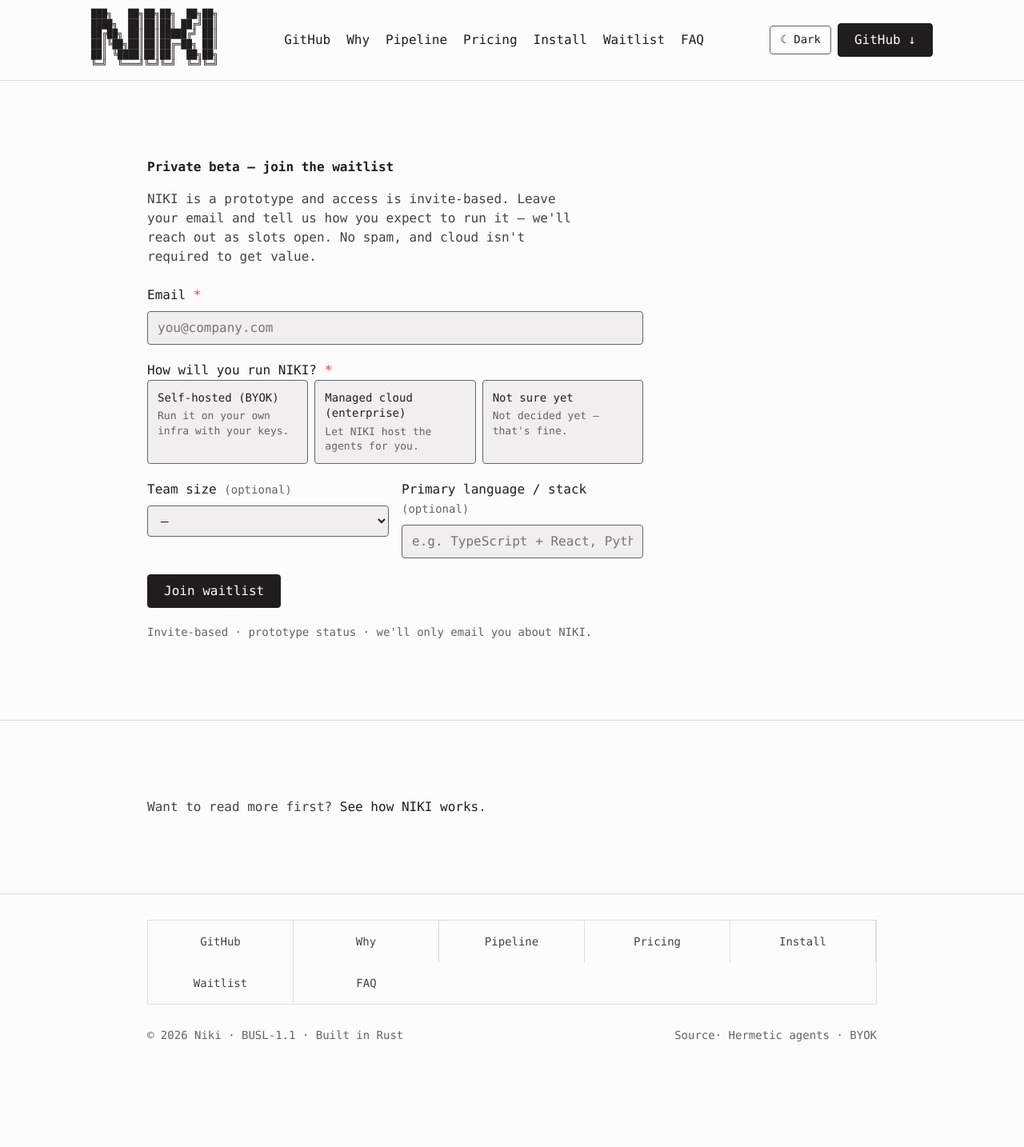
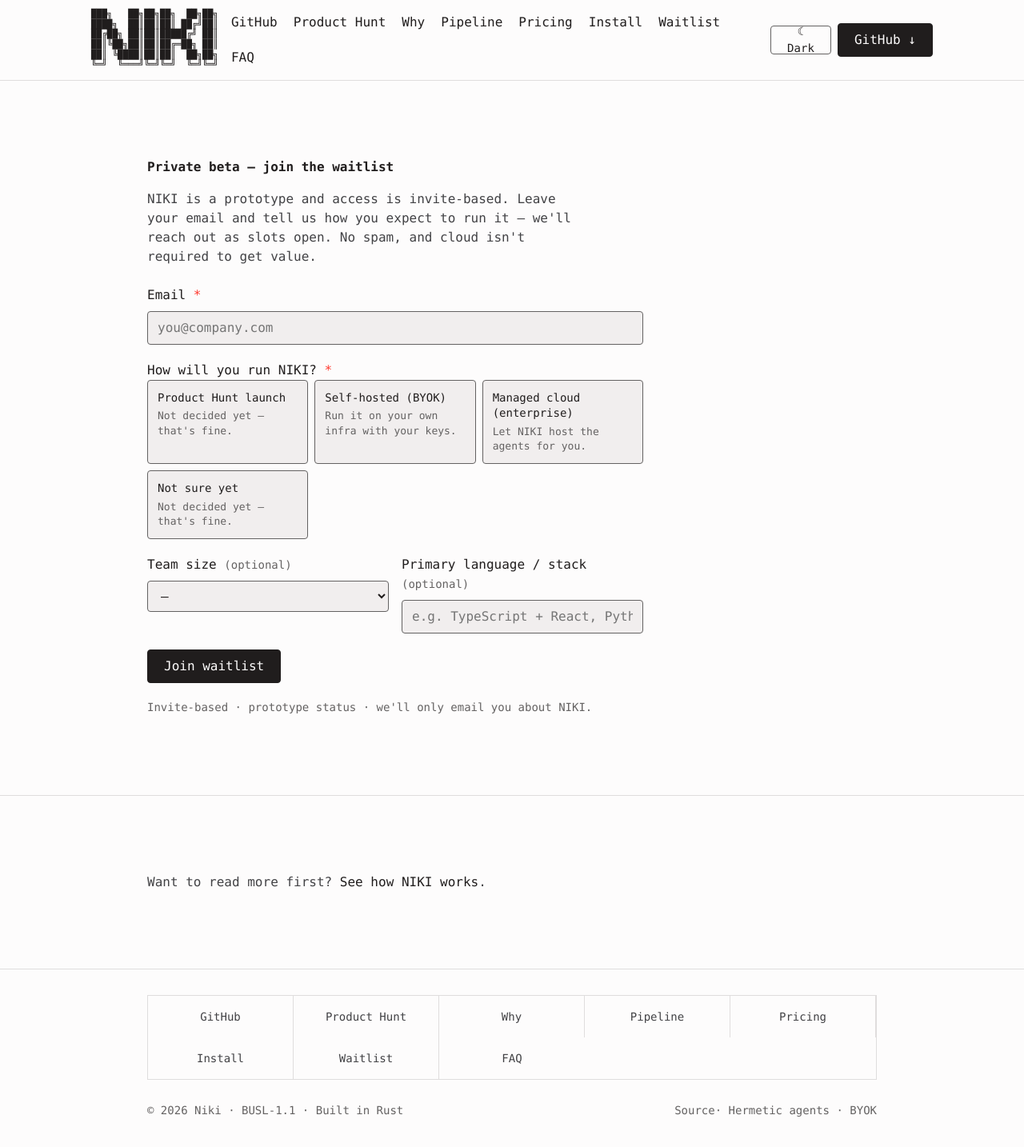
Before and after one commit to RavaniRoshan/niki-site, a React (Vite) app: page /waitlist in a window 1280 px wide. Shown: the whole page at 80% size. Before the commit the page ends 1340 px from the top, so only its background shows below. Built offline with nearby package versions, Linux system fonts and the light colour scheme.

Commit message:
feat: add Product Hunt launch announcement

```diff
--- a/index.html
+++ b/index.html
@@ -23,6 +23,7 @@
   />
   <meta property="og:url" content="https://niki.ai/" />
   <meta property="og:image" content="https://niki.ai/og-image.svg" />
+  <meta property="og:locale" content="en_US" />
 
     <meta name="twitter:card" content="summary_large_image" />
     <meta name="twitter:title" content="Niki · AI coding agents that ship reviewable pull requests" />
--- a/src/App.jsx
+++ b/src/App.jsx
@@ -6,6 +6,7 @@
 import Install from './components/Install.jsx'
 import AudienceCli from './components/AudienceCli.jsx'
 import Shipped from './components/Shipped.jsx'
+import ProductHunt from './components/ProductHunt.jsx'
 import Pricing from './components/Pricing.jsx'
 import Faq from './components/Faq.jsx'
 import CtaStrip from './components/CtaStrip.jsx'
@@ -30,6 +31,7 @@
         <Install />
         <AudienceCli />
         <Shipped />
+        <ProductHunt />
         <Pricing />
         <Faq />
         <CtaStrip />
--- a/src/components/Footer.jsx
+++ b/src/components/Footer.jsx
@@ -9,6 +9,7 @@
       <Reveal className="container">
         <div className="foot-links" data-od-id="footer-links">
           <a href={GITHUB_URL} target="_blank" rel="noopener">GitHub</a>
+          <a href="https://www.producthunt.com/products/niki" target="_blank" rel="noopener">Product Hunt</a>
           <Link to="/#why">Why</Link>
           <Link to="/#pipeline">Pipeline</Link>
           <Link to="/#pricing">Pricing</Link>
--- /dev/null
+++ b/src/components/ProductHunt.jsx
@@ -0,0 +1,26 @@
+import { Reveal } from './motion.jsx'
+
+const PH_URL = 'https://www.producthunt.com/products/niki'
+
+export default function ProductHunt() {
+  return (
+    <section className="section" data-od-id="producthunt" id="producthunt">
+      <Reveal className="container">
+        <h2 className="heading mb-lg">Launching on Product Hunt</h2>
+        <p className="body mb-xl" style={{ maxWidth: '52ch' }}>
+          Niki is about to launch on Product Hunt. Join the waitlist, follow the
+          launch, and be among the first to try the hermetic multi-agent coding
+          system that ships reviewable pull requests.
+        </p>
+        <div className="hero-cta">
+          <a className="btn btn-primary" href={PH_URL} target="_blank" rel="noopener">
+            Follow on Product Hunt
+          </a>
+          <a className="btn btn-secondary" href="#start">
+            Install now
+          </a>
+        </div>
+      </Reveal>
+    </section>
+  )
+}
--- a/src/components/TopNav.jsx
+++ b/src/components/TopNav.jsx
@@ -15,6 +15,7 @@
         <LogoWordmark ariaLabel="Niki" dataOdId="logo" />
         <nav className="topnav-links" data-od-id="nav-links">
           <a href={GITHUB_URL} target="_blank" rel="noopener">GitHub</a>
+          <a href="https://www.producthunt.com/products/niki" target="_blank" rel="noopener">Product Hunt</a>
           <Link to="/#why">Why</Link>
           <Link to="/#pipeline">Pipeline</Link>
           <Link to="/#pricing">Pricing</Link>
--- a/src/lib/waitlist.js
+++ b/src/lib/waitlist.js
@@ -1,11 +1,13 @@
 // Canonical segment values, shared so the Pricing CTA and the Waitlist page
 // always agree on the exact string passed via the `?segment=` query param.
 
+export const SEGMENT_PRODUCT_HUNT = 'Product Hunt launch'
 export const SEGMENT_SELF_HOSTED = 'Self-hosted (BYOK)'
 export const SEGMENT_MANAGED_CLOUD = 'Managed cloud (enterprise)'
 export const SEGMENT_UNSURE = 'Not sure yet'
 
 export const SEGMENTS = [
+  SEGMENT_PRODUCT_HUNT,
   SEGMENT_SELF_HOSTED,
   SEGMENT_MANAGED_CLOUD,
   SEGMENT_UNSURE,
```
Also changed, not shown: public/llms.txt. Lines whose indentation alone changed are shown as unchanged.
